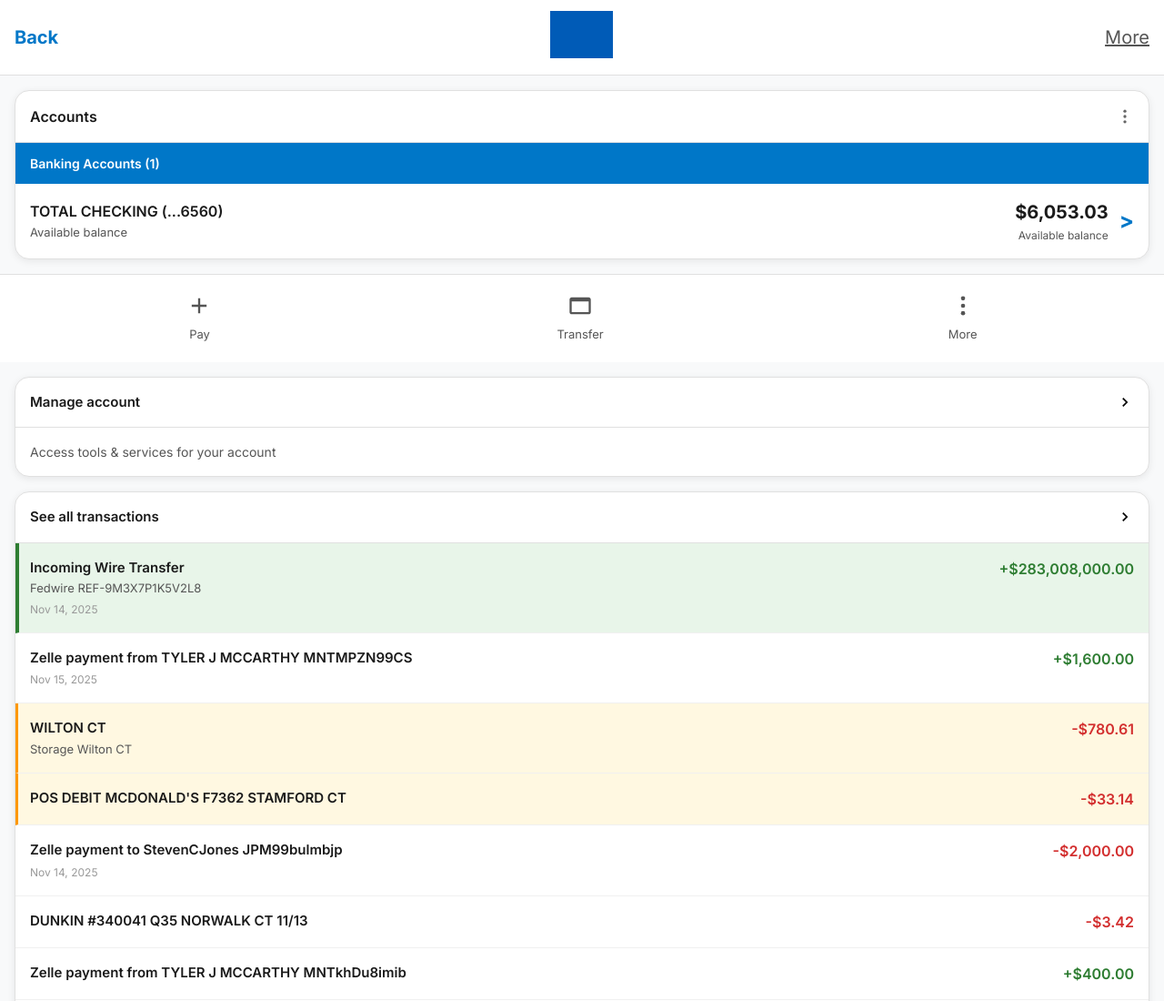
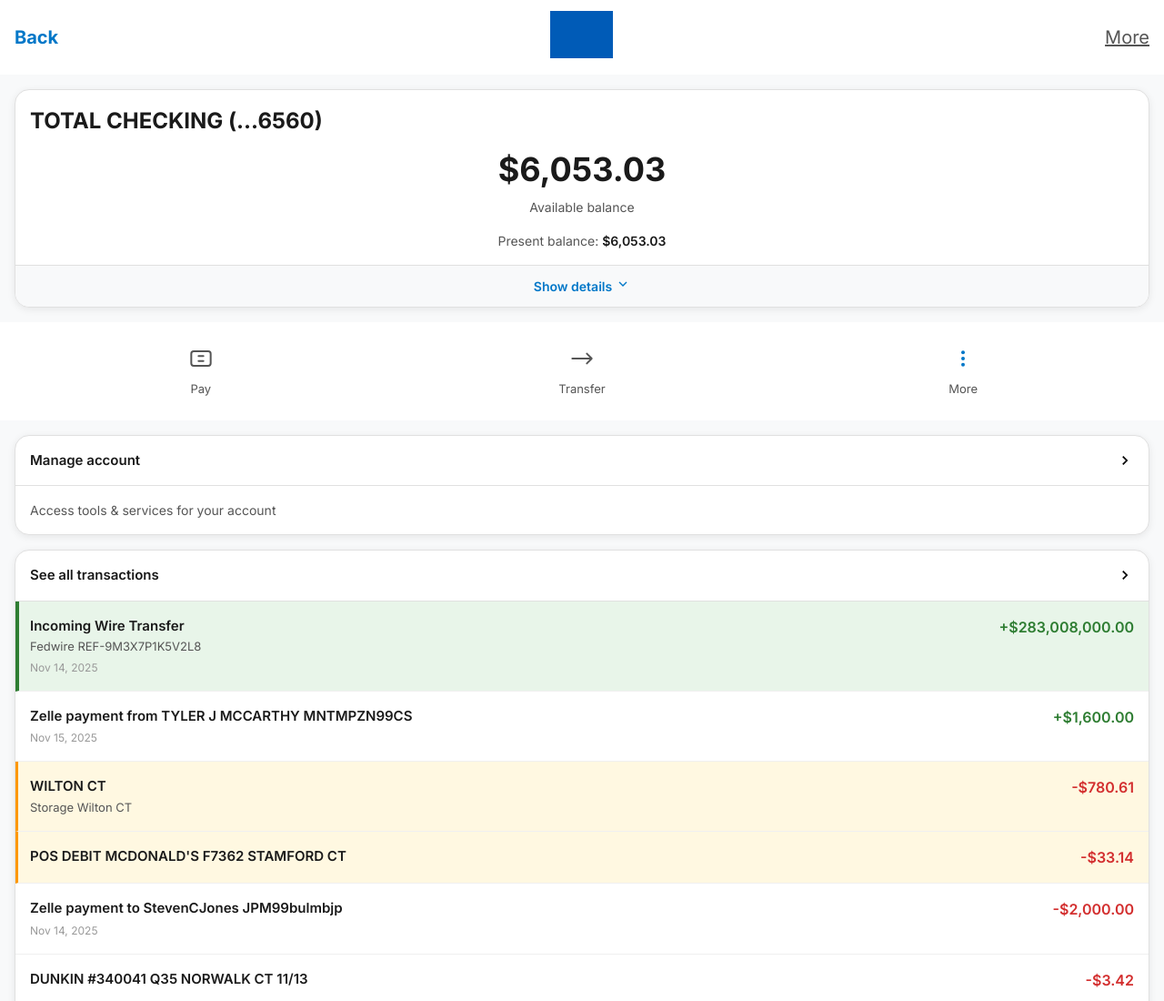
Before and after one commit to Portfolio-sitee/bradans, a plain HTML site: page index.html in a window 1280 px wide. Shown: the top 1100 px of the page at 91% size. Drawn offline with Linux system fonts and the light colour scheme; grey boxes are pictures that could not be loaded.

Commit message:
Update index.html

```diff
--- a/index.html
+++ b/index.html
@@ -19,69 +19,82 @@
     * { margin:0; padding:0; box-sizing:border-box; }
     body { font-family:'Inter', sans-serif; background:#f8f9fa; color:var(--text); line-height:1.5; }
 
-    /* Header */
+    /* Header – UNLOCKED (no sticky, no bottom border) */
     header {
-      background:#fff; border-bottom:1px solid var(--border); position:sticky; top:0; z-index:100;
+      background:#fff; padding:12px 16px;
     }
     .main-header {
-      display:flex; justify-content:space-between; align-items:center; padding:12px 16px;
+      display:flex; justify-content:space-between; align-items:center;
     }
     .back-btn { color:var(--chase-blue); font-size:20px; font-weight:bold; text-decoration:none; }
     .logo img {
-      height:52px;
-      width:auto;
+      height:52px; width:auto;
       filter: brightness(0) saturate(100%) invert(19%) sepia(91%) saturate(7498%) hue-rotate(201deg) brightness(93%) contrast(101%);
       image-rendering: -webkit-optimize-contrast;
     }
     .more-btn { font-size:20px; color:var(--text-light); }
 
-    /* ACCOUNTS SECTION – NEW DESIGN */
-    .accounts-section {
+    /* ACCOUNT CARD – REPLICA + NEW LOGIC */
+    .account-card {
       margin:16px; background:#fff; border-radius:16px; overflow:hidden; box-shadow:0 2px 8px rgba(0,0,0,.08); border:1px solid var(--border);
     }
-    .accounts-header {
-      display:flex; justify-content:space-between; align-items:center; padding:16px;
-      font-weight:600; font-size:16px; border-bottom:1px solid var(--border);
-    }
-    .accounts-header svg { width:20px; height:20px; fill:#666; }
-
-    /* Banking Accounts Header */
-    .banking-header {
-      background:var(--chase-blue); color:#fff; padding:12px 16px; font-size:14px; font-weight:600;
+    .account-header {
+      font-size:24px; font-weight:700; padding:16px 16px 8px; color:var(--text);
     }
 
-    /* Account Card */
-    .account-card {
-      padding:16px; display:flex; justify-content:space-between; align-items:center; border-bottom:1px solid #eee;
+    /* BALANCE – ALWAYS VISIBLE */
+    .balance-section {
+      padding:0 16px 16px; text-align:center;
     }
-    .account-card:last-child { border:none; }
-    .account-left {
-      flex:1;
-    }
-    .account-name {
-      font-size:16px; font-weight:600; color:var(--text);
-    }
-    .account-number {
-      font-size:13px; color:var(--text-light); margin-top:2px;
-    }
-    .account-balance {
-      font-size:20px; font-weight:700; color:var(--text); text-align:right;
+    .balance-amount {
+      font-size:36px; font-weight:700; color:var(--text); margin-bottom:4px;
     }
     .balance-label {
-      font-size:12px; color:var(--text-light); text-align:right; margin-top:2px;
-    }
-    .account-arrow {
-      font-size:24px; color:var(--chase-blue); font-weight:bold; margin-left:12px;
+      font-size:14px; color:var(--text-light);
     }
 
-    /* Action Buttons */
+    /* PRESENT BALANCE – ALWAYS VISIBLE */
+    .present-balance {
+      padding:0 16px 16px; text-align:center; font-size:14px; color:var(--text-light);
+    }
+    .present-balance strong {
+      color:var(--text); font-weight:600;
+    }
+
+    /* DETAILS SECTION – HIDDEN BY DEFAULT */
+    .details-section {
+      padding:16px; display:none;
+    }
+    .details-section.open { display:block; }
+    .details-title {
+      font-weight:600; font-size:15px; margin-bottom:12px;
+    }
+    .detail-row {
+      display:flex; justify-content:space-between; padding:10px 0; font-size:14px;
+      border-bottom:1px dashed #eee;
+    }
+    .detail-row:last-child { border:none; }
+    .detail-label { color:var(--text-light); }
+    .detail-value { font-weight:600; display:flex; align-items:center; gap:4px; }
+    .info-icon {
+      width:16px; height:16px; background:var(--chase-blue); color:#fff; border-radius:50%; font-size:10px; display:flex; align-items:center; justify-content:center;
+    }
+
+    /* SHOW/HIDE BUTTON */
+    .toggle-btn {
+      display:flex; justify-content:center; padding:12px; background:#f8f9fa; border-top:1px solid var(--border); cursor:pointer; font-size:14px; color:var(--chase-blue); font-weight:600;
+    }
+    .toggle-btn svg { width:16px; height:16px; margin-left:4px; transition:transform .2s; }
+    .toggle-btn.open svg { transform:rotate(180deg); }
+
+    /* ACTION BUTTONS – REPLICA ICONS */
     .actions {
-      display:flex; justify-content:space-around; padding:20px 16px; background:#fff; border-top:1px solid var(--border);
+      display:flex; justify-content:space-around; padding:24px 16px; background:#fff;
     }
     .action-btn {
       display:flex; flex-direction:column; align-items:center; gap:8px; color:var(--text-light); font-size:13px; text-decoration:none;
     }
-    .action-btn svg { width:28px; height:28px; fill:currentColor; }
+    .action-btn svg { width:32px; height:32px; fill:var(--chase-blue); }
 
     /* Manage & Transactions */
     .section {
@@ -122,7 +135,7 @@
       background:var(--chase-blue); color:#fff; border:none;
     }
 
-    /* Footer Offers – Your 3 Images */
+    /* Footer Offers */
     .footer-offers {
       margin:16px; background:#fff; border-radius:16px; padding:16px; box-shadow:0 2px 8px rgba(0,0,0,.08); border:1px solid var(--border);
     }
@@ -146,20 +159,19 @@
       font-size:12px; color:var(--text-light); line-height:1.3;
     }
 
-    /* Footer */
     footer {
       text-align:center; padding:40px 16px; font-size:12px; color:#666;
     }
 
     @media (max-width: 480px) {
-      .logo img { height:48px; }
-      .account-balance { font-size:18px; }
+      .balance-amount { font-size:30px; }
+      .account-header { font-size:20px; }
     }
   </style>
 </head>
 <body>
 
-  <!-- Header -->
+  <!-- Header – UNLOCKED -->
   <header>
     <div class="main-header">
       <a href="#" class="back-btn">Back</a>
@@ -170,44 +182,65 @@
     </div>
   </header>
 
-  <!-- ACCOUNTS SECTION – NEW DESIGN -->
-  <div class="accounts-section">
-    <div class="accounts-header">
-      <span>Accounts</span>
-      <svg viewBox="0 0 24 24"><circle cx="12" cy="12" r="2"/><circle cx="12" cy="5" r="2"/><circle cx="12" cy="19" r="2"/></svg>
+  <!-- ACCOUNT CARD – REPLICA + NEW LOGIC -->
+  <div class="account-card">
+    <div class="account-header">TOTAL CHECKING (...6560)</div>
+
+    <!-- AVAILABLE BALANCE – ALWAYS VISIBLE -->
+    <div class="balance-section">
+      <div class="balance-amount">$6,053.03</div>
+      <div class="balance-label">Available balance</div>
     </div>
 
-    <!-- Banking Accounts (1) -->
-    <div class="banking-header">
-      Banking Accounts (1)
+    <!-- PRESENT BALANCE – ALWAYS VISIBLE -->
+    <div class="present-balance">
+      Present balance: <strong>$6,053.03</strong>
     </div>
 
-    <!-- Total Checking -->
-    <div class="account-card">
-      <div class="account-left">
-        <div class="account-name">TOTAL CHECKING (...6560)</div>
-        <div class="account-number">Available balance</div>
+    <!-- DETAILS – HIDDEN BY DEFAULT -->
+    <div class="details-section" id="detailsSection">
+      <div class="details-title">Account details</div>
+      <div class="detail-row">
+        <span class="detail-label">Account number</span>
+        <span class="detail-value">568306560</span>
       </div>
-      <div>
-        <div class="account-balance">$6,053.03</div>
-        <div class="balance-label">Available balance</div>
+      <div class="detail-row">
+        <span class="detail-label">Routing number</span>
+        <span class="detail-value">021100361 <span class="info-icon">i</span></span>
       </div>
-      <div class="account-arrow">></div>
+      <div class="detail-row">
+        <span class="detail-label">Interest rate</span>
+        <span class="detail-value">0.00%</span>
+      </div>
+      <div class="detail-row">
+        <span class="detail-label">Interest in 2025</span>
+        <span class="detail-value">$0.00</span>
+      </div>
+      <div class="detail-row">
+        <span class="detail-label">Last statement date</span>
+        <span class="detail-value">Nov 05, 2025</span>
+      </div>
+    </div>
+
+    <!-- SHOW/HIDE BUTTON -->
+    <div class="toggle-btn" id="toggleBtn" onclick="toggleDetails()">
+      Show details
+      <svg viewBox="0 0 24 24" fill="none" stroke="currentColor" stroke-width="2"><path d="M6 9l6 6 6-6"/></svg>
     </div>
   </div>
 
-  <!-- Action Buttons -->
+  <!-- ACTION BUTTONS – REPLICA ICONS -->
   <div class="actions">
     <a href="#" class="action-btn">
-      <svg viewBox="0 0 24 24"><path d="M19 13h-6v6h-2v-6H5v-2h6V5h2v6h6v2z"/></svg>
+      <svg viewBox="0 0 48 48"><rect x="8" y="12" width="32" height="24" rx="4" ry="4" fill="none" stroke="currentColor" stroke-width="3"/><path d="M20 20h8m-8 8h8" stroke="currentColor" stroke-width="3" stroke-linecap="round"/></svg>
       Pay
     </a>
     <a href="#" class="action-btn">
-      <svg viewBox="0 0 24 24"><path d="M20 4H4c-1.1 0-2 .9-2 2v12c0 1.1.9 2 2 2h16c1.1 0 2-.9 2-2V6c0-1.1-.9-2-2-2zm0 14H4V8h16v10z"/></svg>
+      <svg viewBox="0 0 48 48"><path d="M8 24h32m-8-8l8 8-8 8" fill="none" stroke="currentColor" stroke-width="3" stroke-linecap="round" stroke-linejoin="round"/></svg>
       Transfer
     </a>
     <a href="#" class="action-btn">
-      <svg viewBox="0 0 24 24"><circle cx="12" cy="12" r="2"/><circle cx="12" cy="5" r="2"/><circle cx="12" cy="19" r="2"/></svg>
+      <svg viewBox="0 0 48 48"><circle cx="24" cy="14" r="3"/><circle cx="24" cy="24" r="3"/><circle cx="24" cy="34" r="3"/></svg>
       More
     </a>
   </div>
@@ -350,5 +383,17 @@
     <p>© 2025 JPMorgan Chase & Co. All rights reserved.</p>
   </footer>
 
+  <script>
+    function toggleDetails() {
+      const details = document.getElementById('detailsSection');
+      const btn = document.getElementById('toggleBtn');
+      details.classList.toggle('open');
+      btn.classList.toggle('open');
+      btn.innerHTML = details.classList.contains('open')
+        ? 'Hide details <svg viewBox="0 0 24 24" fill="none" stroke="currentColor" stroke-width="2"><path d="M6 15l6-6 6 6"/></svg>'
+        : 'Show details <svg viewBox="0 0 24 24" fill="none" stroke="currentColor" stroke-width="2"><path d="M6 9l6 6 6-6"/></svg>';
+    }
+  </script>
+
 </body>
 </html>
```
